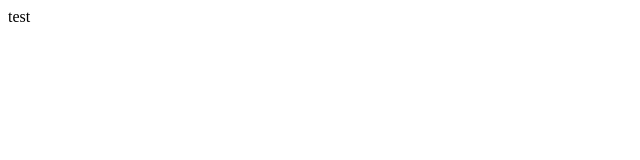
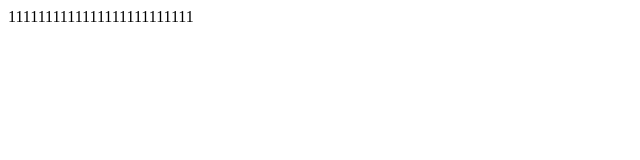
Before and after one commit to im12138/im12138.github.io, a plain HTML site: page index.html in a window 1280 px wide. Shown: the whole page, without its empty margins (0-640 px from the left). Drawn offline with Linux system fonts and the light colour scheme.

Commit message:
Update index.html

```diff
--- a/index.html
+++ b/index.html
@@ -6,6 +6,6 @@
     <title>Document</title>
   </head>
   <body>
-    test
+    1111111111111111111111111
   </body>
 </html>
```
